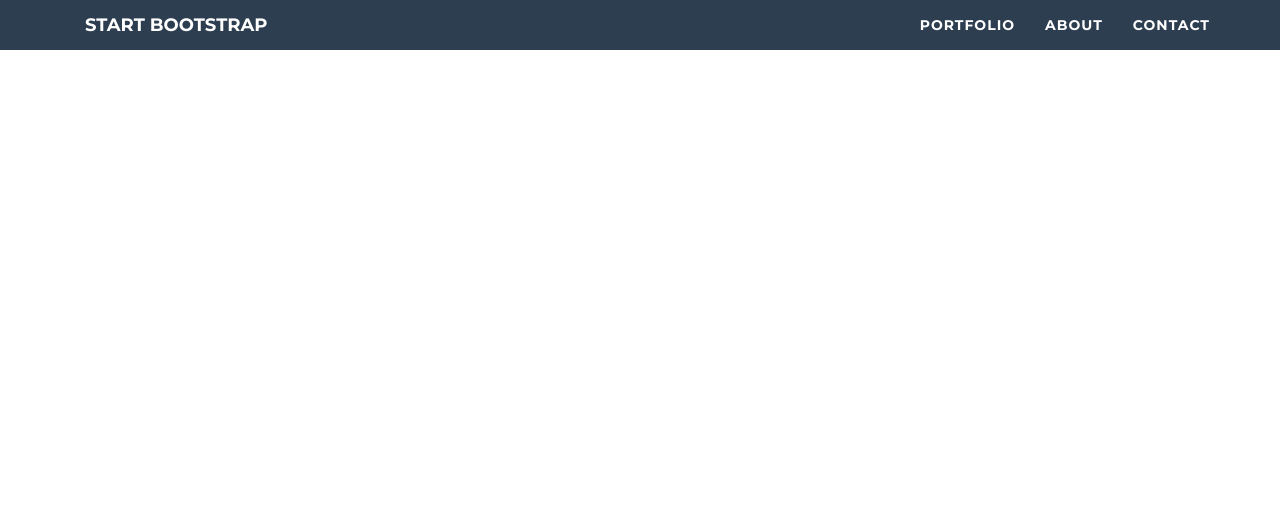
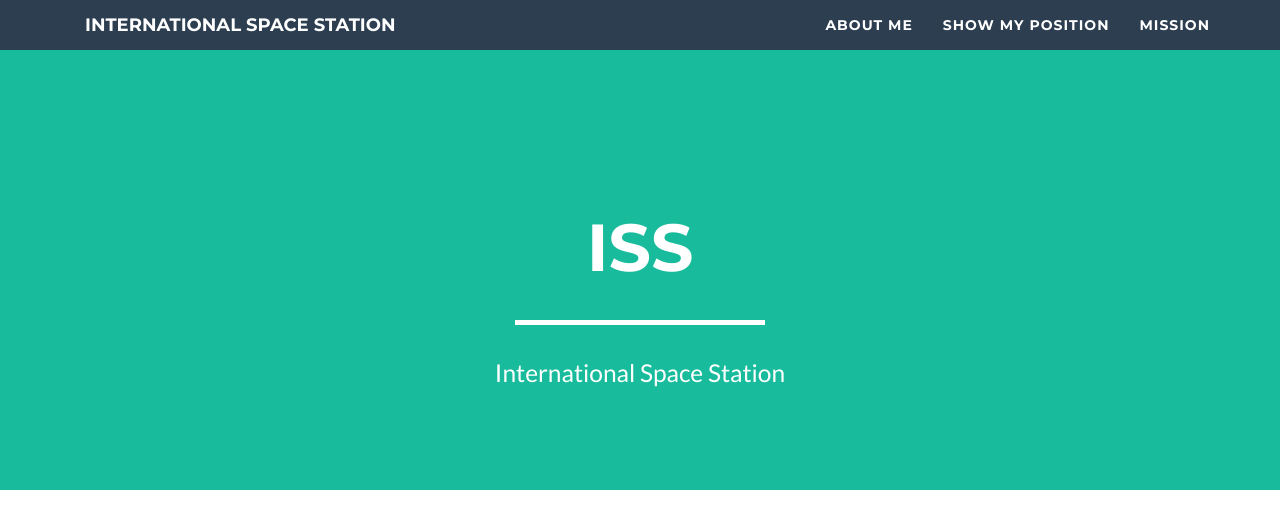
Before and after one commit to texarr/ISS-position, an Angular app: page / in a window 1280 px wide. Shown: the top 528 px of the page. Built offline with nearby package versions, Linux system fonts and the light colour scheme.

Commit message:
add basic component

```diff
--- a/src/app/app.component.html
+++ b/src/app/app.component.html
@@ -6,7 +6,7 @@
             <button type="button" class="navbar-toggle" data-toggle="collapse" data-target="#bs-example-navbar-collapse-1">
                 <span class="sr-only">Toggle navigation</span> Menu <i class="fa fa-bars"></i>
             </button>
-            <a class="navbar-brand" href="#page-top">Start Bootstrap</a>
+            <a class="navbar-brand" href="#page-top">International Space Station</a>
         </div>
 
         <!-- Collect the nav links, forms, and other content for toggling -->
@@ -16,13 +16,13 @@
                     <a href="#page-top"></a>
                 </li>
                 <li class="page-scroll">
-                    <a href="#portfolio">Portfolio</a>
+                    <a href="#portfolio">About me</a>
                 </li>
                 <li class="page-scroll">
-                    <a href="#about">About</a>
+                    <a href="#about">Show my position</a>
                 </li>
                 <li class="page-scroll">
-                    <a href="#contact">Contact</a>
+                    <a href="#contact">Mission</a>
                 </li>
             </ul>
         </div>
@@ -30,3 +30,18 @@
     </div>
     <!-- /.container-fluid -->
 </nav>
+
+<!-- Header -->
+<header>
+    <div class="container">
+        <div class="row">
+            <div class="col-lg-12">
+                <div class="intro-text">
+                    <span class="name">ISS</span>
+                    <hr class="star-light">
+                    <span class="skills">International Space Station</span>
+                </div>
+            </div>
+        </div>
+    </div>
+</header>
```
